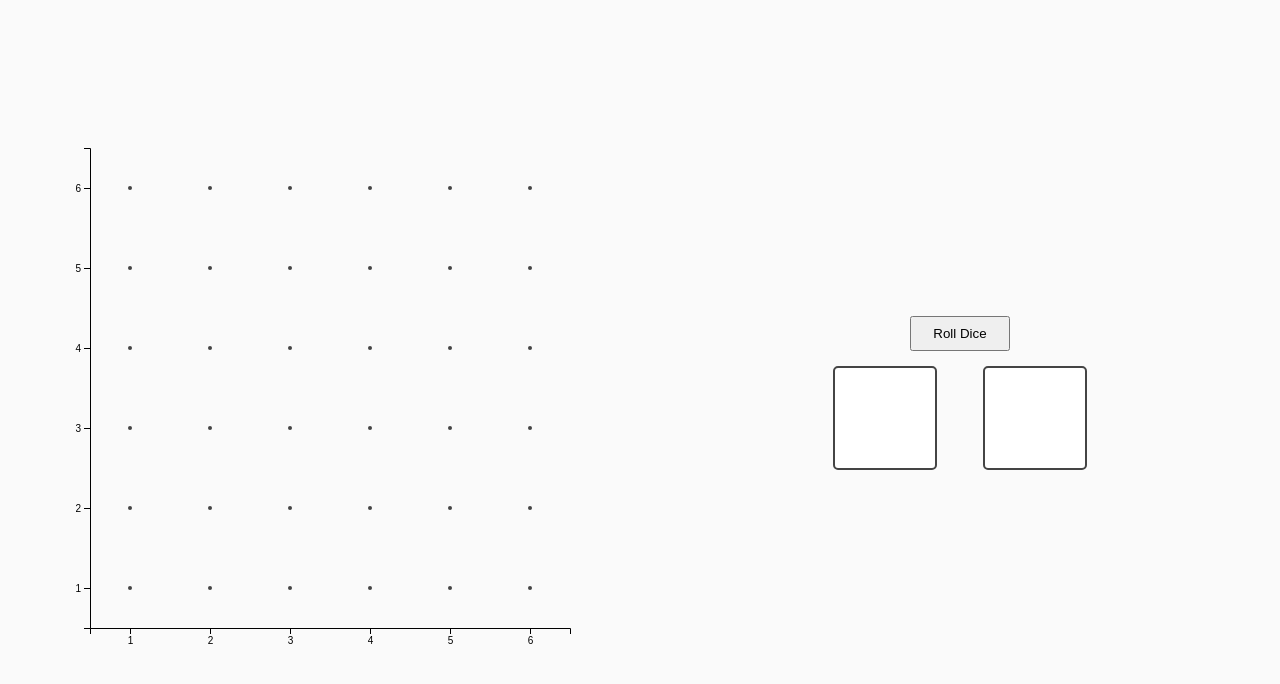
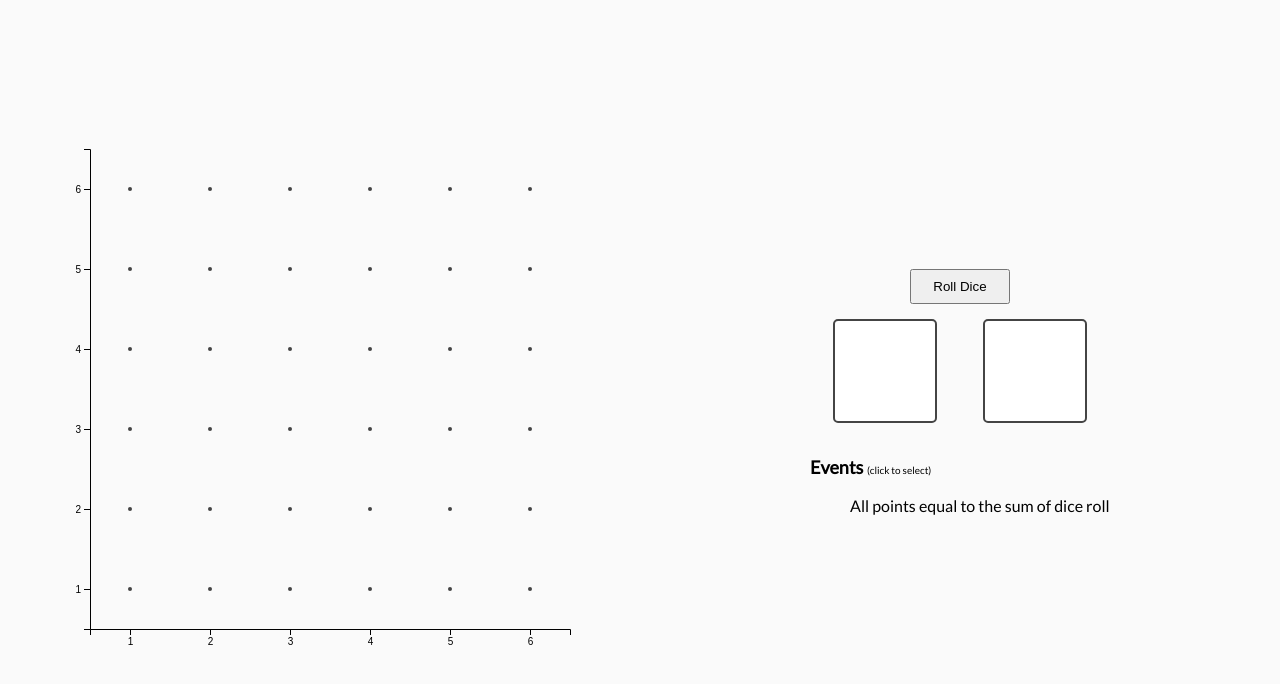
Before and after one commit to nkabrown/recess, a website with bundled scripts: page sample-space/index.html in a window 1280 px wide. Built offline with nearby package versions, Linux system fonts and the light colour scheme.

Commit message:
Event - getting x points on roll with two dice

```diff
--- a/sample-space/SampleSpace.js
+++ b/sample-space/SampleSpace.js
@@ -8,7 +8,6 @@ export default class SampleSpace {
   }
 
   init() {
-
     // we will need to constrain our coordinate system to show axes and labels
     const margin = { top: 20, right: 20, bottom: 40, left: 40 },
           width = document.getElementsByClassName('sample-space')[0].clientWidth - 100 - margin.right - margin.left,
@@ -60,30 +59,41 @@ export default class SampleSpace {
            .enter().append('circle')
              .attr('class', 'point')
              .attr('r', 2)
-             .attr('cx', d => x(d[0]))
+             .attr('cx', d => x(d.x))
              .style('fill', '#444');
        });
   }
 
   event(roll) {
     const points = d3.selectAll('.point');
+    points.transition(200).attr('r', 2).style('fill', '#444');
     points.each(function(d) {
       const point = d3.select(this);
-      points.transition(200).attr('r', 2).style('fill', '#444');
-      d == roll ? point.transition().delay(200).duration(600).attr('r', 5).style('fill', '#f44336') : null;
+      `${d.x}${d.y}` == roll ? point.transition().delay(200).duration(600).attr('r', 5).style('fill', '#f44336') : null;
+    });
+  }
+
+  // the event of getting a total of x points in rolling two dice
+  sum(roll1, roll2) {
+    const points = d3.selectAll('.point');
+    points.transition(200).attr('r', 2).style('fill', '#444');
+    points.each(function(d) {
+      const sum = d.x + d.y;
+      const point = d3.select(this);
+      sum == (roll1 + roll2) ? point.transition().delay(200).duration(500).attr('r', 5).style('fill', '#f44336') : null;
     });
   }
 
   tabulate() {
     // three representations for pairs of coordinates
     // 2 character string
-    const matrix = this.faces.map((elem, i, obj) => obj.map(x => `${x}${obj[i]}`)).reverse();
+    //const matrix = this.faces.map((elem, i, obj) => obj.map(x => `${x}${obj[i]}`)).reverse();
 
     // array with two elements
     //const matrix = this.faces.map((elem, i, obj) => obj.map(x => [x, obj[i]])).reverse();
 
     // object with x and y fields
-    // const matrix = this.faces.map((elem, i, obj) => obj.map(x => ({ x: x, y: obj[i] }))).reverse();
+    const matrix = this.faces.map((elem, i, obj) => obj.map(x => ({ x: x, y: obj[i] }))).reverse();
 
     return matrix;
   }
--- a/sample-space/index.html
+++ b/sample-space/index.html
@@ -4,6 +4,7 @@
     <meta charset="utf-8">
     <title>Sample Space – D3</title>
     <link rel="stylesheet" href="style.css">
+    <link href="https://fonts.googleapis.com/css?family=Lato" rel="stylesheet">
   </head>
   <body>
     <div id="mount"></div>
--- a/sample-space/index.js
+++ b/sample-space/index.js
@@ -28,6 +28,7 @@ const layout = (mount, caseName) => {
        .attr('id', 'roll-control')
        .text('Roll Dice')
        .on('click', () => {
+         eventItems.transition(300).style('color', '#444');
          const roll1 = die1.roll(),
                roll2 = die2.roll();
 
@@ -35,6 +36,27 @@ const layout = (mount, caseName) => {
          d3.select('#die-0').text(roll1);
          d3.select('#die-1').text(roll2);
        });
+
+    const list = d3.select('.dice-ui').append('div')
+        .attr('class', 'event-list');
+
+    list.append('p')
+       .attr('class', 'list-title')
+       .html('Events <span>(click to select)</span>');
+
+    list.append('ul');
+
+    list.select('ul').append('li')
+        .text('All points equal to the sum of dice roll')
+        .on('click', function() {
+          eventItems.transition(300).style('color', '#444');
+          const roll1 = d3.select('#die-0').text();
+          const roll2 = d3.select('#die-1').text();
+          space.sum(+roll1, +roll2);
+          d3.select(this).transition(300).style('color', '#f44336');
+        });;
+
+    const eventItems = d3.selectAll('.event-list ul > li');
   });
 };
 
--- a/sample-space/style.css
+++ b/sample-space/style.css
@@ -5,6 +5,7 @@ body {
   margin: 0;
   padding: 0;
   background-color: #fafafa;
+  font-family: "Lato", sans-serif;
 }
 
 #mount {
@@ -34,6 +35,7 @@ button {
   height: 35px;
   width: 100px;
   outline: none;
+  cursor: pointer;
 }
 
 #die-0,
@@ -49,3 +51,26 @@ button {
   border: 2px solid #444;
   border-radius: 5px;
 }
+
+.event-list {
+  width: 300px;
+}
+
+.event-list ul {
+  list-style: none;
+}
+
+.event-list li {
+  cursor: pointer;
+}
+
+.event-list p {
+  align-self: start;
+  font-size: 18px;
+  font-weight: bold;
+}
+
+.event-list p span {
+  font-size: 10px;
+  font-weight: normal;
+}
```
